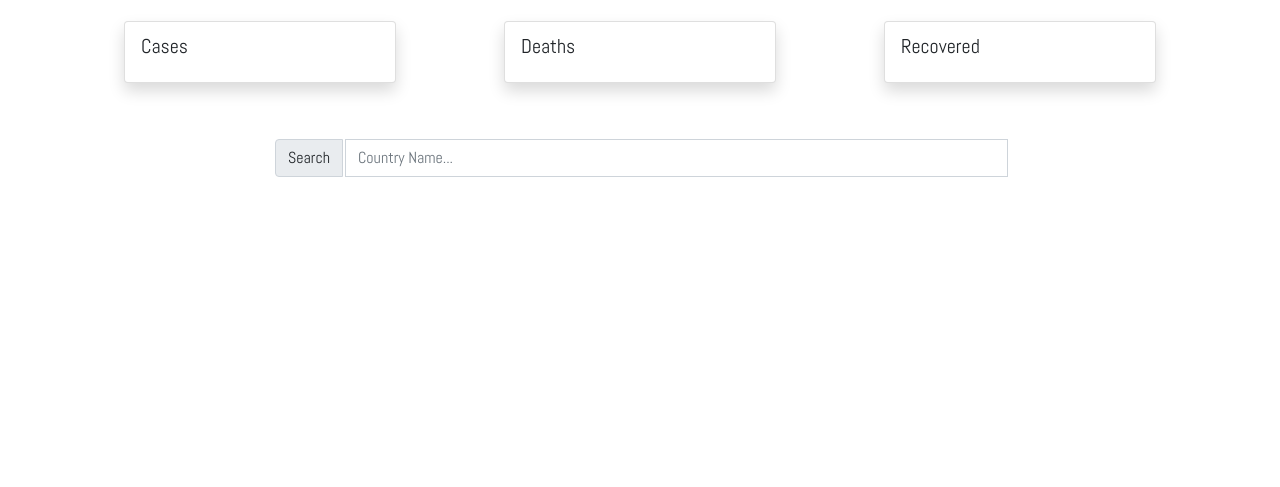
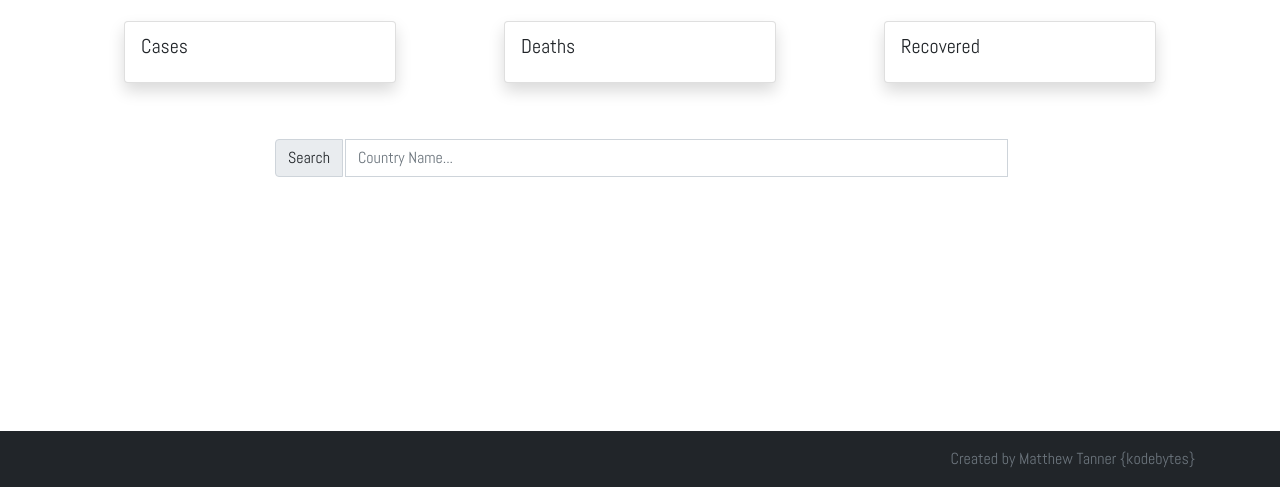
Before and after one commit to kodebytes/api-challenge, a plain HTML site: page index.html in a window 1280 px wide. Shown: the part 313-800 px from the top of the page. Drawn offline with nearby package versions, Linux system fonts and the light colour scheme; no server answers.

Commit message:
added footer

```diff
--- a/index.html
+++ b/index.html
@@ -68,6 +68,11 @@
         </div>
       </div>
     </div>
+    <footer class="footer mt-auto py-3 bg-dark">
+      <div class="container">
+        <span class="text-muted ">Created by Matthew Tanner {kodebytes}</span>
+      </div>
+    </footer>
     <script src="./static/js/index.js"></script>
     <script
       src="https://cdn.jsdelivr.net/npm/bootstrap@5.0.0-beta3/dist/js/bootstrap.bundle.min.js"
--- a/static/css/style.css
+++ b/static/css/style.css
@@ -15,6 +15,16 @@ span {
   margin: 0px 3px 0px 3px;
 }
 
+footer {
+  position: fixed;
+  bottom: 0;
+  width: 100%;
+}
+
+footer span {
+  float: right;
+}
+
 .card {
   width: 17rem;
   margin: auto;
@@ -25,7 +35,7 @@ span {
 }
 
 #country-list-group {
-  max-height: 30vh;
+  max-height: 300px;
 }
 
 #total-confirmed {
```
